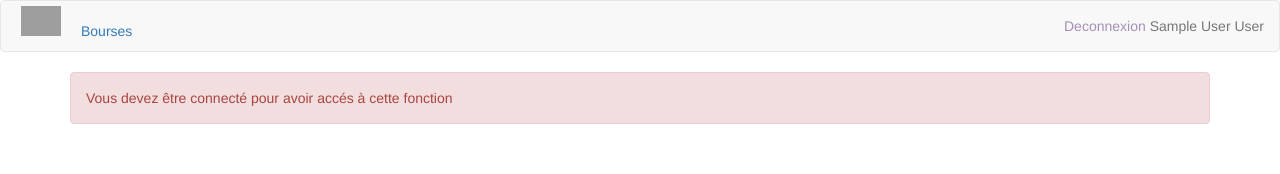
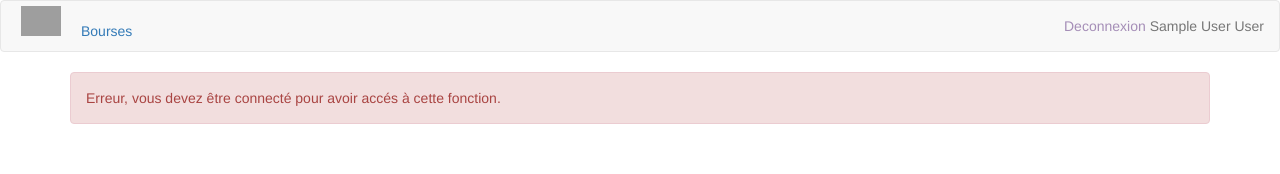
Before and after one commit to nicowtt/Projet12_Badj, an Angular app in the folder applicationWebAngular/: page /addArticles/1 in a window 1280 px wide. Shown: the top 174 px of the page. Built offline with nearby package versions, Linux system fonts and the light colour scheme; no server answers; sample sign-in values are in the browser's storage; grey boxes are pictures that could not be loaded.

Commit message:
now when user sign out, local storage (token + current user) is deleted.

```diff
--- a/applicationWebAngular/src/app/header/header.component.ts
+++ b/applicationWebAngular/src/app/header/header.component.ts
@@ -23,6 +23,7 @@ export class HeaderComponent implements OnInit {
    */
   onSignOut() {
     this.authService.logout();
+    localStorage.removeItem('currentUser');
+    localStorage.removeItem('currentUserToken');
   }
-
 }
--- a/applicationWebAngular/src/app/services/auth-guard.service.ts
+++ b/applicationWebAngular/src/app/services/auth-guard.service.ts
@@ -40,7 +40,7 @@ export class AuthGuardService implements CanActivate {
               if ( error.status === 401) {
                 this.router.navigate(['/auth', 'signin']);
               }
-              this.alertService.error('Vous devez être connecté pour avoir accés à cette fonction')
+              this.alertService.error('Erreur, vous devez être connecté pour avoir accés à cette fonction.')
             });
       }
     );
```
